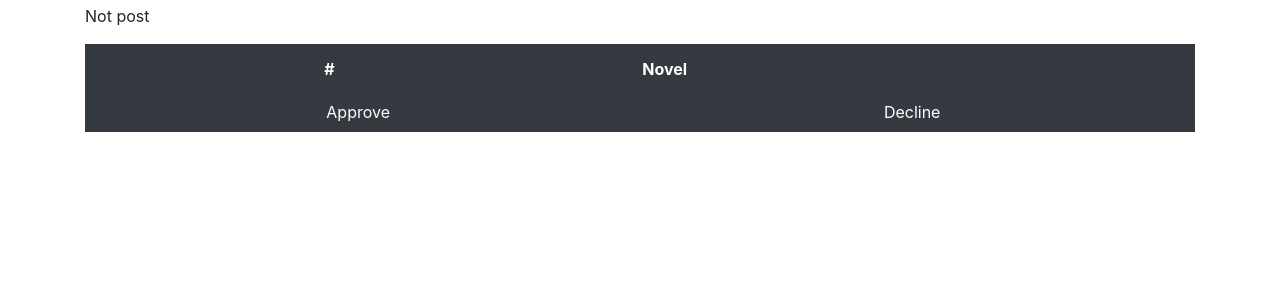
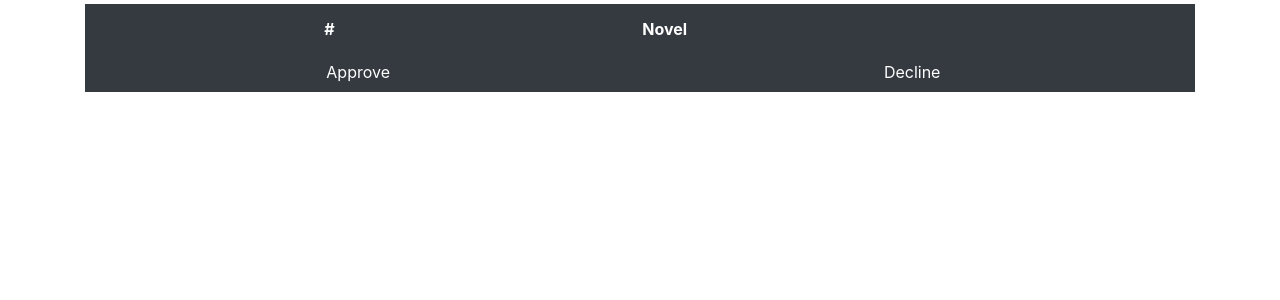
Before and after one commit to Dreimos/Scribe, a Django app: page /quickscribe/approve_list/ in a window 1280 px wide. Shown: the part 106-406 px from the top of the page. Run offline with Django 3.2, Linux system fonts and the light colour scheme; the visitor is signed in with stand-in values (Sample User, id 1); data that the repository does not hold is empty; some libraries are stand-ins or nearby versions.

Commit message:
some alterations to previous commit

```diff
--- a/scribe/quickscribe/views.py
+++ b/scribe/quickscribe/views.py
@@ -85,7 +85,7 @@ class Novel_ApproveView(AccessMixin, View):
 
     def get(self, request, *args, **kwargs):
         approval_requests = Novel.objects.filter(approved=False)
-        return render(request=request, template_name=self.template_name, context={"requests": approval_requests, "post":"Not post"})
+        return render(request=request, template_name=self.template_name, context={"requests": approval_requests})
 
     def post(self, request, *args, **kwargs):
         filter_obj = request.POST.getlist('request[]')
--- a/scribe/templates/quickscribe/novel_approve.html
+++ b/scribe/templates/quickscribe/novel_approve.html
@@ -1,7 +1,6 @@
 {% extends 'base.html' %}
 
 {% block content %}
-    <p>{{ post }}</p>
     <form action="." method="post">
         {% csrf_token %}
         <table class="table table-borderless border border-dark">
```
